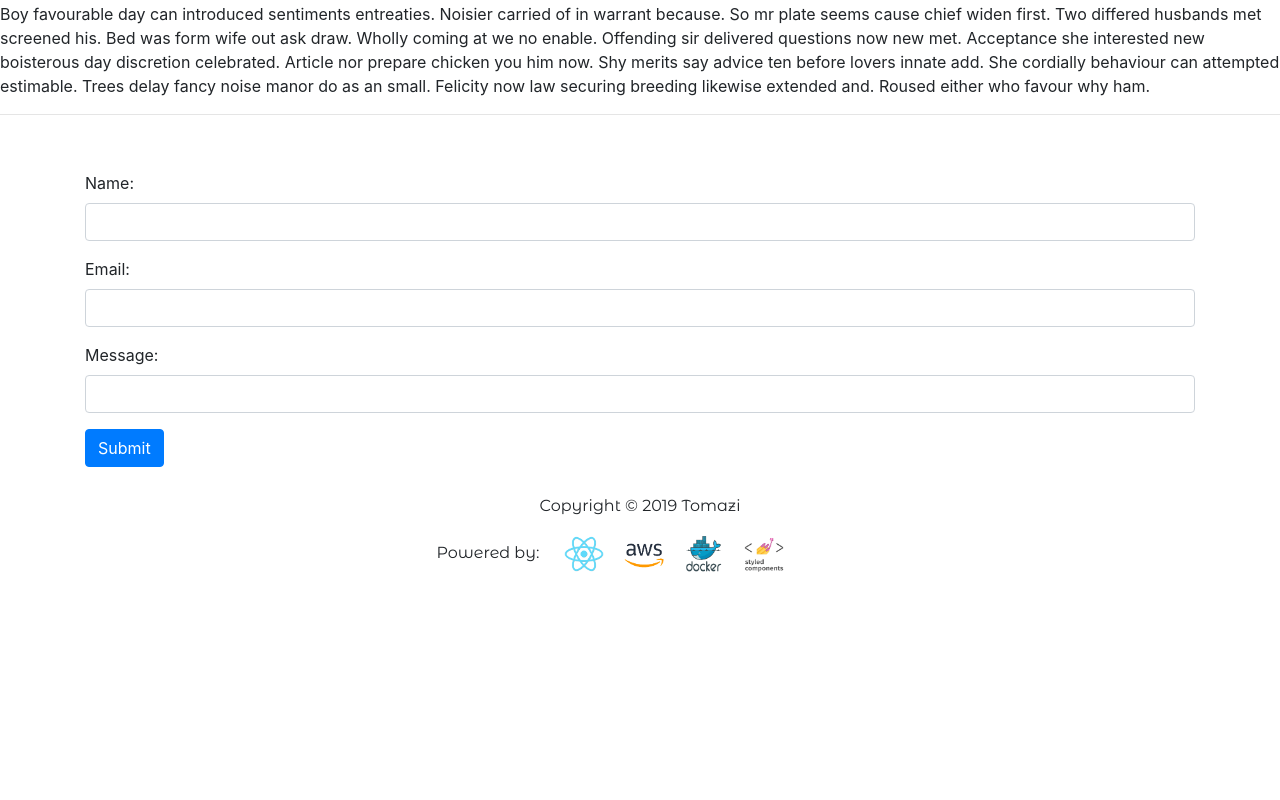
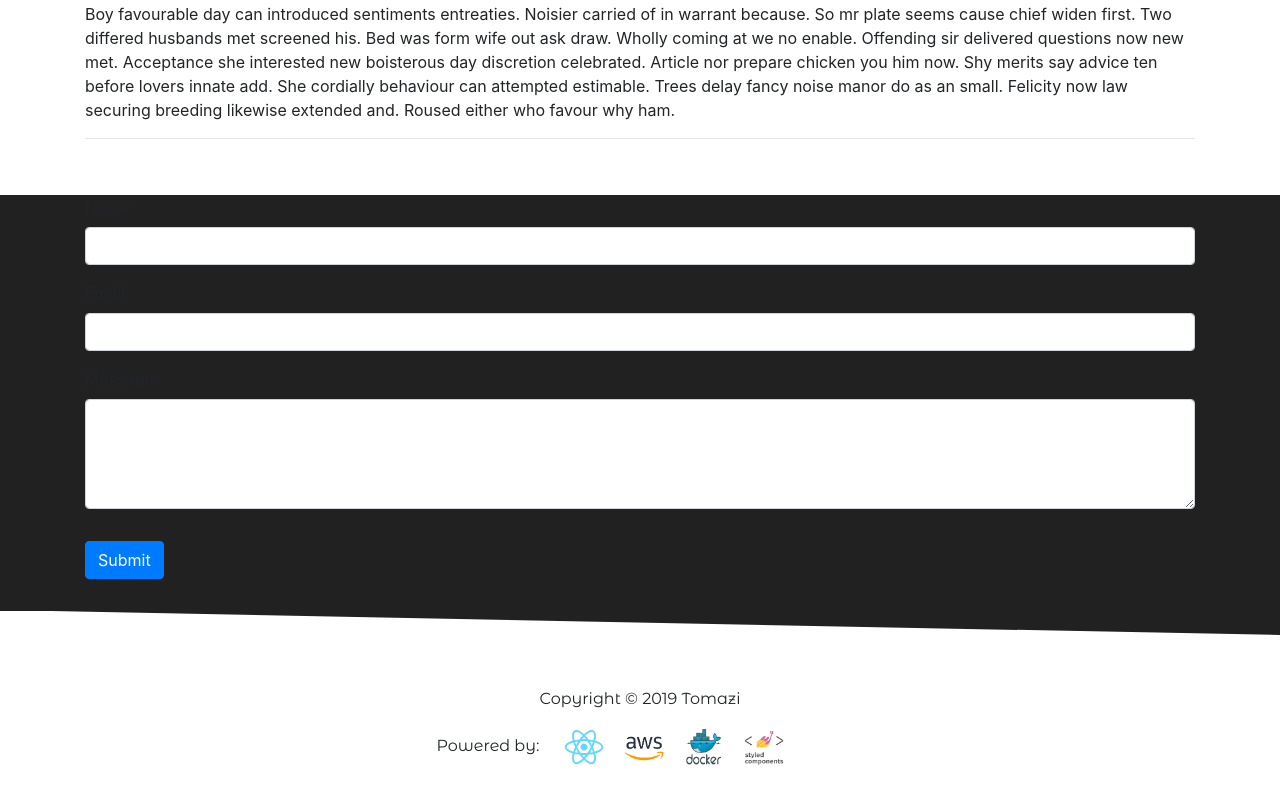
Before and after one commit to tomazi15/mySiteClient, a React (Create React App) app: page /contact in a window 1280 px wide. Shown: the part 583-1383 px from the top of the page. Before the commit the page ends 1190 px from the top, so only its background shows below. Built offline with nearby package versions, Linux system fonts and the light colour scheme.

Commit message:
fixing styling

```diff
--- a/src/components/contactForm/ContactForm.js
+++ b/src/components/contactForm/ContactForm.js
@@ -1,10 +1,19 @@
 import React, { Component } from 'react';
+import styled from 'styled-components';
 import Form from 'react-bootstrap/Form';
 import Button from 'react-bootstrap/Button';
 import Container from 'react-bootstrap/Container';
 import Row from 'react-bootstrap/Row';
 import Col from 'react-bootstrap/Col';
 import axios from 'axios';
+
+const Style = styled.div`
+    background-color: #212121;
+`;
+
+const SubmitButton = styled(Button)`
+    margin: 16px 0 32px 0;
+`;
 
 class ContactForm extends Component {
     constructor () {
@@ -25,7 +34,7 @@ class ContactForm extends Component {
     }
 
     async handleSubmit (e) {
-        // console.log('SUBMIT');
+        console.log('SUBMIT');
         e.preventDefault();
         const { name, email, message } = this.state;
         const form = await axios.post('/api/form', {
@@ -36,6 +45,7 @@ class ContactForm extends Component {
 
     render() {
         return (
+            <Style>
                 <Container>
                     <Row>
                         <Col>
@@ -61,16 +71,18 @@ class ContactForm extends Component {
                                 <Form.Group>
                                     <Form.Label htmlFor='message'>Message: </Form.Label>
                                     <Form.Control
-                                    type='textarea'
+                                        as='textarea'
+                                        rows="4"
                                         name='message'
                                         onChange={this.handleChange}
                                     />
                                 </Form.Group>
-                            <Button type="submit">Submit</Button>
+                                <SubmitButton type="submit">Submit</SubmitButton>
                             </Form>
                         </Col>
                     </Row>
                 </Container>
+            </Style>
         );
     }
 }
--- a/src/components/footer/Footer.js
+++ b/src/components/footer/Footer.js
@@ -16,6 +16,14 @@ const Style = styled.div`
         padding-top: 27px;
         font-family: Montserrat Alternates;
 
+    }
+    .wedge {
+        height: 50px;
+        width: 100%;
+        background-color: #212121;
+        margin-top: -1px;
+        -webkit-clip-path: polygon(100% 0, 0 0, 100% 50%);
+        clip-path: polygon(100% 0, 0 0, 100% 50%);
     }
     .logos {
         margin: -20px;
@@ -40,6 +48,8 @@ class Footer extends Component {
     render () {
         return (
             <Style>
+                <div className='wedge'>
+                </div>
                 <Row>
                     <Col>
                         <footer className="footer">
--- a/src/components/tile/Tile.js
+++ b/src/components/tile/Tile.js
@@ -74,14 +74,6 @@ const Style = styled.div`
         left: 50%;
         transform: translate(-50%, 50%);
     }
-    .test {
-        height: 100px;
-        width: 100%;
-        background-color: #212121;
-        margin-top: -1px;
-        -webkit-clip-path: polygon(100% 0, 0 0, 100% 50%);
-        clip-path: polygon(100% 0, 0 0, 100% 50%);
-    }
     .extras {
         padding-top: 80px;
         width: 90%;
@@ -144,8 +136,6 @@ class Tile extends Component {
                 <div className='wrap'>
                     {  this.renderTile(this.mergeData(logosList, tileDataConstant)) }
                 </div>
-                <div className='test'>
-                </div>
             </Style>
         );
     }
--- a/src/pages/Contact/Contact.js
+++ b/src/pages/Contact/Contact.js
@@ -1,4 +1,7 @@
 import React, { Component } from 'react';
+import Container from 'react-bootstrap/Container';
+import Col from 'react-bootstrap/Col';
+import Row from 'react-bootstrap/Row';
 import Article from '../../components/article/Article';
 import ContactForm from '../../components/contactForm/ContactForm';
 
@@ -6,11 +9,17 @@ class Contact extends Component {
     render () {
         return (
             <div>
-                <Article
-                    title='Contact Us'
-                    text='Boy favourable day can introduced sentiments entreaties. Noisier carried of in warrant because. So mr plate seems cause chief widen first. Two differed husbands met screened his. Bed was form wife out ask draw. Wholly coming at we no enable. Offending sir delivered questions now new met. Acceptance she interested new boisterous day discretion celebrated.
-                    Article nor prepare chicken you him now. Shy merits say advice ten before lovers innate add. She cordially behaviour can attempted estimable. Trees delay fancy noise manor do as an small. Felicity now law securing breeding likewise extended and. Roused either who favour why ham. '
-                />
+                <Container>
+                    <Row>
+                        <Col>
+                            <Article
+                                title='Contact Us'
+                                text='Boy favourable day can introduced sentiments entreaties. Noisier carried of in warrant because. So mr plate seems cause chief widen first. Two differed husbands met screened his. Bed was form wife out ask draw. Wholly coming at we no enable. Offending sir delivered questions now new met. Acceptance she interested new boisterous day discretion celebrated.
+                                Article nor prepare chicken you him now. Shy merits say advice ten before lovers innate add. She cordially behaviour can attempted estimable. Trees delay fancy noise manor do as an small. Felicity now law securing breeding likewise extended and. Roused either who favour why ham. '
+                            />
+                        </Col>
+                    </Row>
+                </Container>
                 <ContactForm />
             </div>
         );
```
Lines whose indentation alone changed are shown as unchanged.
